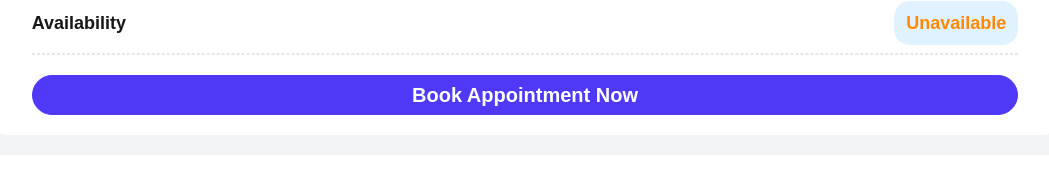
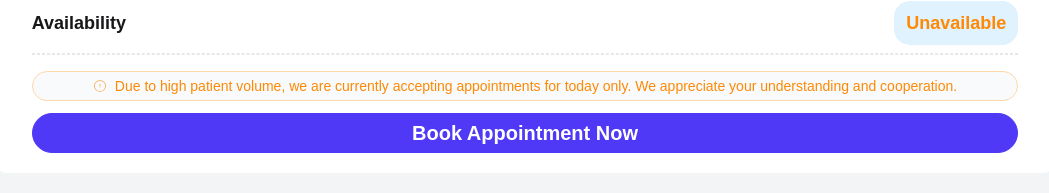
Before and after one commit to mdtanvirislamrakib/PHUDU-Medical, a React (Vite) app: page /doctor-details/1 in a window 1280 px wide. Shown: the part 891-1084 px from the top of the page, without its empty margins (115-1164 px from the left). Built offline with nearby package versions, Linux system fonts and the light colour scheme.

Commit message:
alert text show in doctor details page

```diff
--- a/src/pages/DoctorDetails/DoctorDetails.jsx
+++ b/src/pages/DoctorDetails/DoctorDetails.jsx
@@ -2,6 +2,7 @@ import React from 'react';
 import { NavLink, useLoaderData, useNavigate, useParams } from 'react-router';
 import { BiRegistered } from "react-icons/bi";
 import { addBookings, getBookings } from '../../Ultilities/Ultilities'
+import { CiCircleAlert } from "react-icons/ci";
 import toast from 'react-hot-toast';
 
 
@@ -109,9 +110,14 @@ const DoctorDetails = () => {
                             {/* <p className='bg-gray-100 lg:px-3 px-2 py-1 lg:py-2 text-xs lg:text-lg text-green-400 font-semibold border-green-400 rounded-2xl'>{isAvailable ? "Doctor Available Today" : "Doctor is not Available Today"}</p> */}
                         </div>
                         <div className='border border-gray-200 border-dashed'></div>
+
+                        <div className='flex items-center gap-2 bg-gray-50 border border-orange-200 text-center lg:text-sm justify-center rounded-3xl py-1 text-xs text-orange-400 mt-4'>
+                            <CiCircleAlert />
+                            <p>Due to high patient volume, we are currently accepting appointments for today only. We appreciate your understanding and cooperation.</p>
+                        </div>
                     </div>
 
-                    <button onClick={handleBookings} className='w-full bg-indigo-600 text-white font-bold text-xl h-10 border border-indigo-600 rounded-3xl hover:bg-indigo-800  transition-all cursor-pointer mt-5'>Book Appointment Now</button>
+                    <button onClick={handleBookings} className='w-full bg-indigo-600 text-white font-bold text-xl h-10 border border-indigo-600 rounded-3xl hover:bg-indigo-800  transition-all cursor-pointer mt-3'>Book Appointment Now</button>
 
 
                 </div>
```
